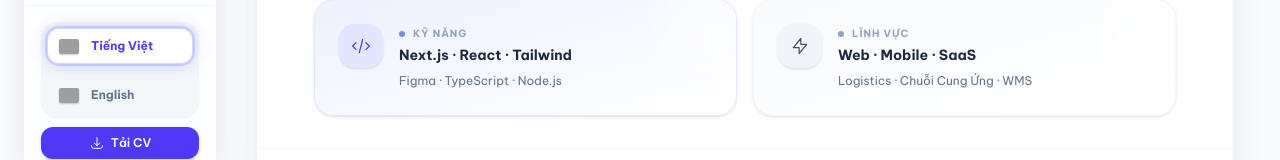
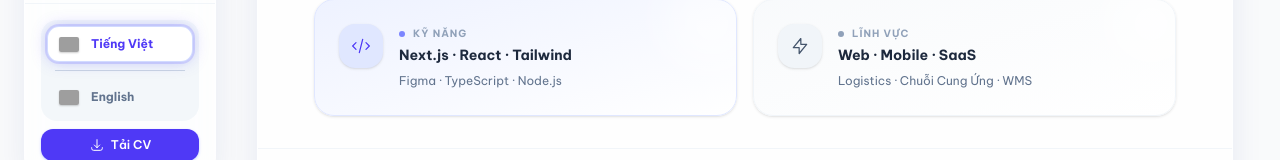
Before and after one commit to dinhphuong257/kimdinhphuong, a Next.js app: page / in a window 1280 px wide. Shown: the part 484-644 px from the top of the page. Built offline with nearby package versions, Linux system fonts and the light colour scheme; grey boxes are pictures that could not be loaded.

Commit message:
style: increase language switcher divider contrast

```diff
--- a/src/components/Sidebar.tsx
+++ b/src/components/Sidebar.tsx
@@ -207,7 +207,7 @@ export default function Sidebar({ isOpen, onClose }: SidebarProps) {
             </button>
 
             {/* Horizontal Divider Line */}
-            <div className="h-px bg-slate-200/60 dark:bg-slate-800/40 my-0.5 mx-2" />
+            <div className="h-px bg-slate-300 dark:bg-slate-700/60 my-1 mx-2" />
 
             <button
               onClick={() => setLanguage("en")}
```
